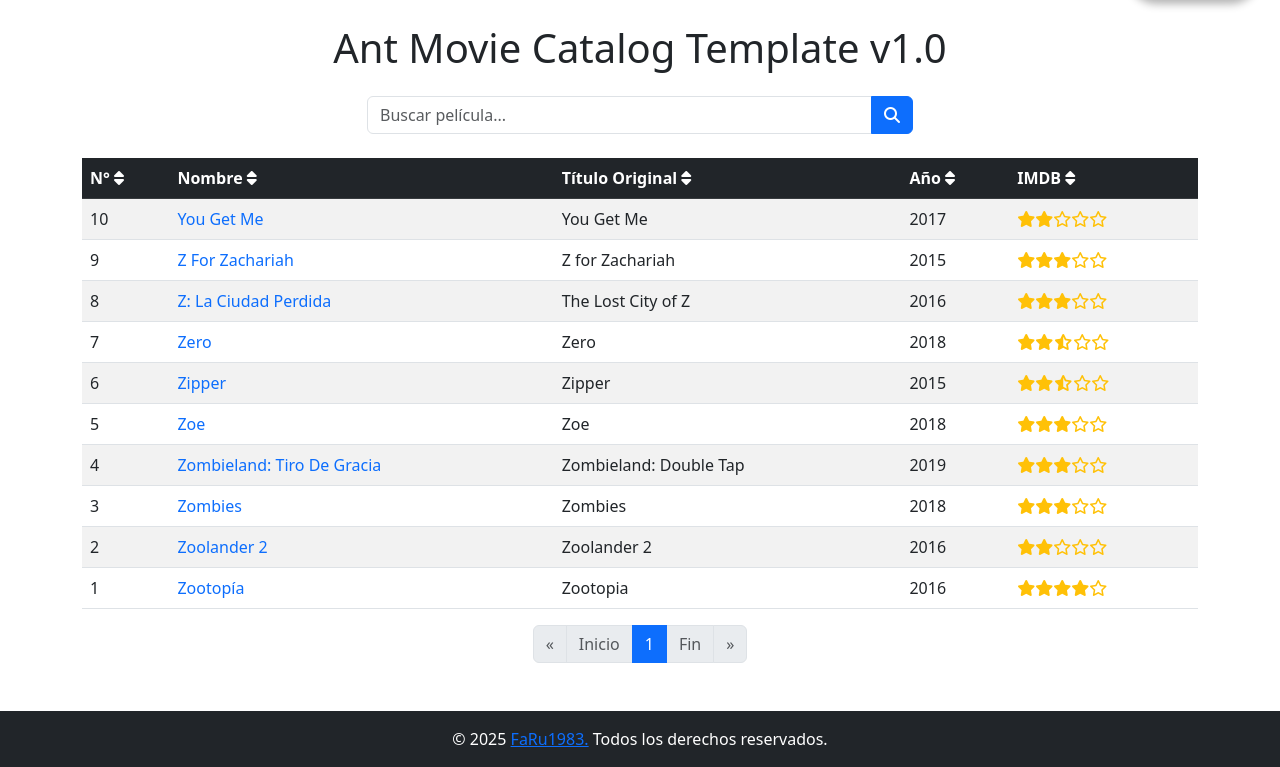
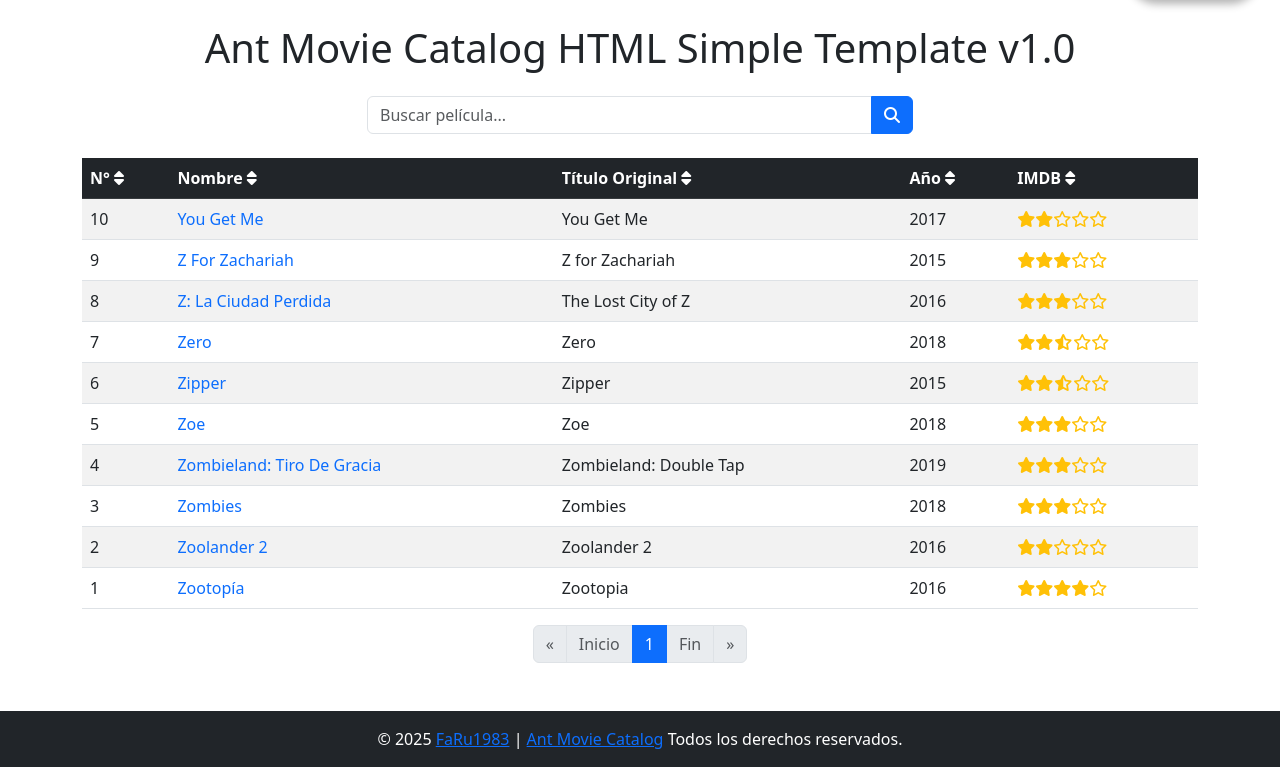
Before and after one commit to faru1983/peliculas, a plain HTML site: page index.html in a window 1280 px wide. Shown: the part 80-847 px from the top of the page. Drawn offline with nearby package versions, Linux system fonts and the light colour scheme.

Commit message:
cambio en el nombre

```diff
--- a/index.html
+++ b/index.html
@@ -4,7 +4,7 @@
 <head>
   <meta charset="UTF-8">
   <meta name="viewport" content="width=device-width, initial-scale=1.0">
-  <title>:: Ant Movie Catalog Template v1.0 ::</title>
+  <title>:: Ant Movie Catalog HTML Simple Template v1.0 ::</title>
   <link rel="icon" type="image/x-icon" href="favicon.ico">
   <link href="https://cdn.jsdelivr.net/npm/bootstrap@5.3.0/dist/css/bootstrap.min.css" rel="stylesheet">
   <link rel="stylesheet" href="https://cdnjs.cloudflare.com/ajax/libs/font-awesome/6.4.0/css/all.min.css">
@@ -96,7 +96,7 @@
   </div>
 
   <div class="container my-4">
-    <h1 class="text-center mb-4">Ant Movie Catalog Template v1.0</h1>
+    <h1 class="text-center mb-4">Ant Movie Catalog HTML Simple Template v1.0</h1>
     <div class="row mb-4">
       <div class="col-md-6 mx-auto">
         <div class="input-group">
@@ -129,8 +129,8 @@
 
   <footer class="bg-dark text-white text-center py-3 mt-5">
     <div class="container">
-      <p class="mb-0">&copy; 2025 <a href="https://github.com/faru1983" target="_blank"
-          title="FaRu1983">FaRu1983.</a>
+      <p class="mb-0">&copy; 2025 <a href="https://github.com/faru1983" target="_blank" title="FaRu1983">FaRu1983</a> |
+        <a href="https://antp.be/software/moviecatalog" target="_blank" title="FaRu1983">Ant Movie Catalog</a>
         Todos los derechos reservados.</p>
     </div>
   </footer>
```
